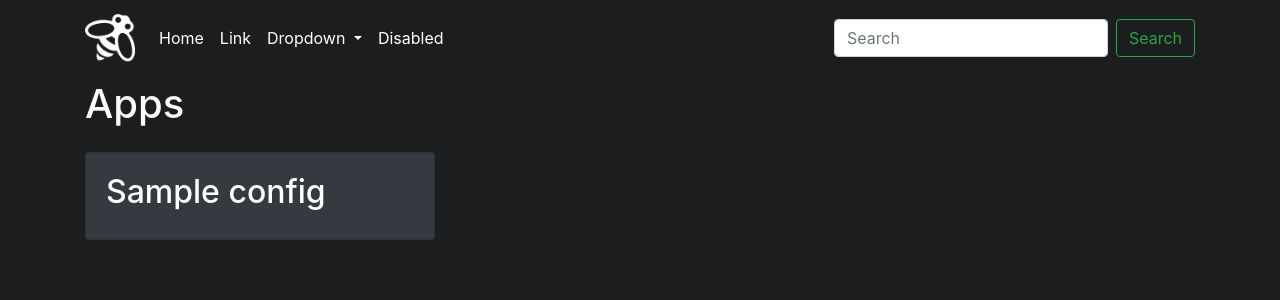
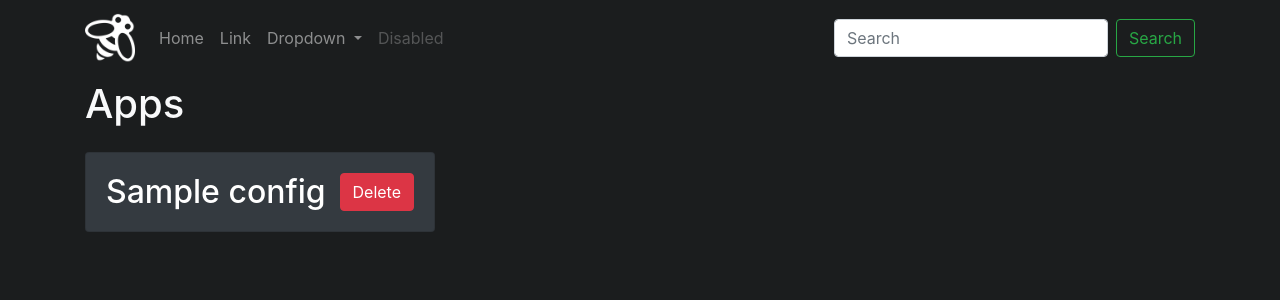
Before and after one commit to iamharryliu/ecobee-dashboard, a Flask app: page /apps/ in a window 1280 px wide. Shown: the top 300 px of the page. Run offline with Flask 2, Linux system fonts and the light colour scheme; tables that the repository leaves empty hold one stand-in row (values such as "Sample post"); some libraries are stand-ins or nearby versions.

Commit message:
Add register and delete app functionality

```diff
--- a/ecobee/main/routes.py
+++ b/ecobee/main/routes.py
@@ -5,7 +5,7 @@ from ecobee.main.models import ecobee_api_configs
 from ecobee.main.forms import EcobeeAppForm
 
 
-main = Blueprint('main', __name__)
+main = Blueprint('main', __name__, template_folder='templates')
 
 temperature_options = [n*0.5+18 for n in range(17)]
 
@@ -13,10 +13,28 @@ temperature_options = [n*0.5+18 for n in range(17)]
 def home():
 	return render_template('main.html')
 
-@main.route('/apps/add')
+@main.route('/apps/add', methods=['GET','POST'])
 def add_app():
 	form = EcobeeAppForm()
+	if form.validate_on_submit():
+		name = request.form['name']
+		api_key = request.form['api_key']
+		authorization_code = request.form['authorization_code']
+		access_token = request.form['access_token']
+		refresh_token = request.form['refresh_token']
+		app = ecobee_api_configs(name=name, api_key=api_key, authorization_code=authorization_code,
+			access_token=access_token, refresh_token=refresh_token)
+		db.session.add(app)
+		db.session.commit()
+		return redirect(url_for('main.home'))
 	return render_template('add_app.html', form=form)
+
+@main.route('/apps/<string:name>/delete', methods=['POST'])
+def delete_app(name):
+	app = ecobee_api_configs.query.filter_by(name=name).first()
+	db.session.delete(app)
+	db.session.commit()
+	return redirect(url_for('main.apps'))
 
 @main.route('/apps/')
 def apps():
--- a/ecobee/static/main.css
+++ b/ecobee/static/main.css
@@ -1,4 +1,4 @@
-a{
+.app {
 	color: #fff !important;
 	text-decoration: none !important;
 }
--- a/ecobee/templates/add_app.html
+++ b/ecobee/templates/add_app.html
@@ -2,7 +2,7 @@
 {% block content %}
 <h1>Ecobee App Form</h1>
 <p>Follow instructions <a href='https://www.ecobee.com/home/developer/api/examples/ex1.shtml'>here</a> to get the API key, authorization code, access token, and refresh token field for your thermostat. You can use any name you want registering this app to reference your thermostat.</p>
-<form method="POST" action="#">
+<form method="POST" action="{{url_for('main.add_app')}}">
 	{{ form.hidden_tag() }}
 	<fieldset class="form-group">
 		<div class="form-group">
--- a/ecobee/templates/apps.html
+++ b/ecobee/templates/apps.html
@@ -1,13 +1,15 @@
 {% extends 'layout.html' %}
 {% block content %}
-<link rel="stylesheet" type="text/css" href="{{ url_for('static', filename='main.css') }}">
 <h1>Apps</h1>
 <div class='row'>
 	{% for app in apps %}
-	<a class='col-xl-4 mt-3 mb-3' href="{{ url_for('main.thermostats', app_name=app.name)  }}">
+	<a class='col-xl-4 mt-3 mb-3 app' href="{{ url_for('main.thermostats', app_name=app.name)  }}">
 		<div class='card bg-dark'>
 			<div class='card-body'>
-				<h2>{{app.name}}</h2>
+				<h2 class='d-inline'>{{app.name}}</h2>
+				<form class='float-right' method='POST' action="{{url_for('main.delete_app', name=app.name)}}">
+					<input type="submit" name="" class='btn btn-danger' value='Delete'/>
+				</form>
 			</div>
 		</div>
 	</a>
--- /dev/null
+++ b/ecobee/templates/bs4.html
@@ -0,0 +1,12 @@
+<!-- Required meta tags -->
+<meta charset="utf-8">
+<meta name="viewport" content="width=device-width, initial-scale=1, shrink-to-fit=no">
+
+<!-- Bootstrap CSS -->
+<link rel="stylesheet" href="https://maxcdn.bootstrapcdn.com/bootstrap/4.0.0/css/bootstrap.min.css" integrity="sha384-Gn5384xqQ1aoWXA+058RXPxPg6fy4IWvTNh0E263XmFcJlSAwiGgFAW/dAiS6JXm" crossorigin="anonymous">
+
+<!-- Optional JavaScript -->
+<!-- jQuery first, then Popper.js, then Bootstrap JS -->
+<script src="https://code.jquery.com/jquery-3.2.1.slim.min.js" integrity="sha384-KJ3o2DKtIkvYIK3UENzmM7KCkRr/rE9/Qpg6aAZGJwFDMVNA/GpGFF93hXpG5KkN" crossorigin="anonymous"></script>
+<script src="https://cdnjs.cloudflare.com/ajax/libs/popper.js/1.12.9/umd/popper.min.js" integrity="sha384-ApNbgh9B+Y1QKtv3Rn7W3mgPxhU9K/ScQsAP7hUibX39j7fakFPskvXusvfa0b4Q" crossorigin="anonymous"></script>
+<script src="https://maxcdn.bootstrapcdn.com/bootstrap/4.0.0/js/bootstrap.min.js" integrity="sha384-JZR6Spejh4U02d8jOt6vLEHfe/JQGiRRSQQxSfFWpi1MquVdAyjUar5+76PVCmYl" crossorigin="anonymous"></script>
--- a/ecobee/templates/layout.html
+++ b/ecobee/templates/layout.html
@@ -1,65 +1,14 @@
 <!DOCTYPE html>
 <html lang="en">
 <head>
-	<!-- Required meta tags -->
-	<meta charset="utf-8">
-	<meta name="viewport" content="width=device-width, initial-scale=1, shrink-to-fit=no">
-
-	<!-- Bootstrap CSS -->
-	<link rel="stylesheet" href="https://maxcdn.bootstrapcdn.com/bootstrap/4.0.0/css/bootstrap.min.css" integrity="sha384-Gn5384xqQ1aoWXA+058RXPxPg6fy4IWvTNh0E263XmFcJlSAwiGgFAW/dAiS6JXm" crossorigin="anonymous">
-
+	{% include 'bs4.html' %}
+	<link rel="stylesheet" type="text/css" href="{{ url_for('static', filename='main.css') }}">
 	<title>Ecobee</title>
 </head>
-
 <body class='container pt-3 pb-3 text-light' style="background: #1b1d1e">
-	<nav class="navbar navbar-expand-lg navbar-dark fixed-top">
-		<div class='container'>
-			<a class="navbar-brand" href="{{url_for('main.home')}}">
-				<img src='{{  url_for("static", filename="ecobee_logo.png")}}' width="50" height="50" class="d-inline-block align-top" alt="">
-			</a>
-			<button class="navbar-toggler" type="button" data-toggle="collapse" data-target="#navbarSupportedContent" aria-controls="navbarSupportedContent" aria-expanded="false" aria-label="Toggle navigation">
-				<span class="navbar-toggler-icon"></span>
-			</button>
-
-			<div class="collapse navbar-collapse" id="navbarSupportedContent">
-				<ul class="navbar-nav mr-auto">
-					<li class="nav-item active">
-						<a class="nav-link" href="{{url_for('main.home')}}">Home <span class="sr-only">(current)</span></a>
-					</li>
-					<li class="nav-item">
-						<a class="nav-link" href="#">Link</a>
-					</li>
-					<li class="nav-item dropdown">
-						<a class="nav-link dropdown-toggle" href="#" id="navbarDropdown" role="button" data-toggle="dropdown" aria-haspopup="true" aria-expanded="false">
-							Dropdown
-						</a>
-						<div class="dropdown-menu" aria-labelledby="navbarDropdown">
-							<a class="dropdown-item" href="#">Action</a>
-							<a class="dropdown-item" href="#">Another action</a>
-							<div class="dropdown-divider"></div>
-							<a class="dropdown-item" href="#">Something else here</a>
-						</div>
-					</li>
-					<li class="nav-item">
-						<a class="nav-link disabled" href="#">Disabled</a>
-					</li>
-				</ul>
-				<form class="form-inline my-2 my-lg-0">
-					<input class="form-control mr-sm-2" type="search" placeholder="Search" aria-label="Search">
-					<button class="btn btn-outline-success my-2 my-sm-0" type="submit">Search</button>
-				</form>
-			</div>
-		</div>
-	</nav>
+	{% include 'navbar.html' %}
 	<div class='mt-5 pt-3 pb-3'>
-		{% block content %}
-
-		{% endblock content %}
+	{% block content %} {% endblock content %}
 	</div>
-	<!-- Optional JavaScript -->
-	<!-- jQuery first, then Popper.js, then Bootstrap JS -->
-	<script src="https://code.jquery.com/jquery-3.2.1.slim.min.js" integrity="sha384-KJ3o2DKtIkvYIK3UENzmM7KCkRr/rE9/Qpg6aAZGJwFDMVNA/GpGFF93hXpG5KkN" crossorigin="anonymous"></script>
-	<script src="https://cdnjs.cloudflare.com/ajax/libs/popper.js/1.12.9/umd/popper.min.js" integrity="sha384-ApNbgh9B+Y1QKtv3Rn7W3mgPxhU9K/ScQsAP7hUibX39j7fakFPskvXusvfa0b4Q" crossorigin="anonymous"></script>
-	<script src="https://maxcdn.bootstrapcdn.com/bootstrap/4.0.0/js/bootstrap.min.js" integrity="sha384-JZR6Spejh4U02d8jOt6vLEHfe/JQGiRRSQQxSfFWpi1MquVdAyjUar5+76PVCmYl" crossorigin="anonymous"></script>
 </body>
 </html>
--- /dev/null
+++ b/ecobee/templates/navbar.html
@@ -0,0 +1,39 @@
+<nav class="navbar navbar-expand-lg navbar-dark fixed-top">
+	<div class='container'>
+		<a class="navbar-brand" href="{{url_for('main.home')}}">
+			<img src='{{  url_for("static", filename="ecobee_logo.png")}}' width="50" height="50" class="d-inline-block align-top" alt="">
+		</a>
+		<button class="navbar-toggler" type="button" data-toggle="collapse" data-target="#navbarSupportedContent" aria-controls="navbarSupportedContent" aria-expanded="false" aria-label="Toggle navigation">
+			<span class="navbar-toggler-icon"></span>
+		</button>
+
+		<div class="collapse navbar-collapse" id="navbarSupportedContent">
+			<ul class="navbar-nav mr-auto">
+				<li class="nav-item {% if request.endpoint=='main.home' %}active{% endif %}">
+					<a class="nav-link" href="{{url_for('main.home')}}">Home <span class="sr-only">(current)</span></a>
+				</li>
+				<li class="nav-item">
+					<a class="nav-link" href="#">Link</a>
+				</li>
+				<li class="nav-item dropdown">
+					<a class="nav-link dropdown-toggle" href="#" id="navbarDropdown" role="button" data-toggle="dropdown" aria-haspopup="true" aria-expanded="false">
+						Dropdown
+					</a>
+					<div class="dropdown-menu" aria-labelledby="navbarDropdown">
+						<a class="dropdown-item" href="#">Action</a>
+						<a class="dropdown-item" href="#">Another action</a>
+						<div class="dropdown-divider"></div>
+						<a class="dropdown-item" href="#">Something else here</a>
+					</div>
+				</li>
+				<li class="nav-item">
+					<a class="nav-link disabled" href="#">Disabled</a>
+				</li>
+			</ul>
+			<form class="form-inline my-2 my-lg-0">
+				<input class="form-control mr-sm-2" type="search" placeholder="Search" aria-label="Search">
+				<button class="btn btn-outline-success my-2 my-sm-0" type="submit">Search</button>
+			</form>
+		</div>
+	</div>
+</nav>
--- a/ecobee/templates/thermostats.html
+++ b/ecobee/templates/thermostats.html
@@ -4,7 +4,7 @@
 <h1>Thermostats</h1>
 <div class='row'>
 	{% for thermostat in thermostats %}
-	<a class='col-xl-6 mt-3 mb-3' href="{{url_for('main.thermostat', app_name=app.name, thermostat_identifier=thermostat.identifier)}}">
+	<a class='col-xl-6 mt-3 mb-3 app' href="{{url_for('main.thermostat', app_name=app.name, thermostat_identifier=thermostat.identifier)}}">
 		<div class='card bg-dark'>
 			<div class='card-body'>
 				<h2>{{thermostat.name}}<span class='float-right'>{{thermostat.temperature}}</span></h2>
```
